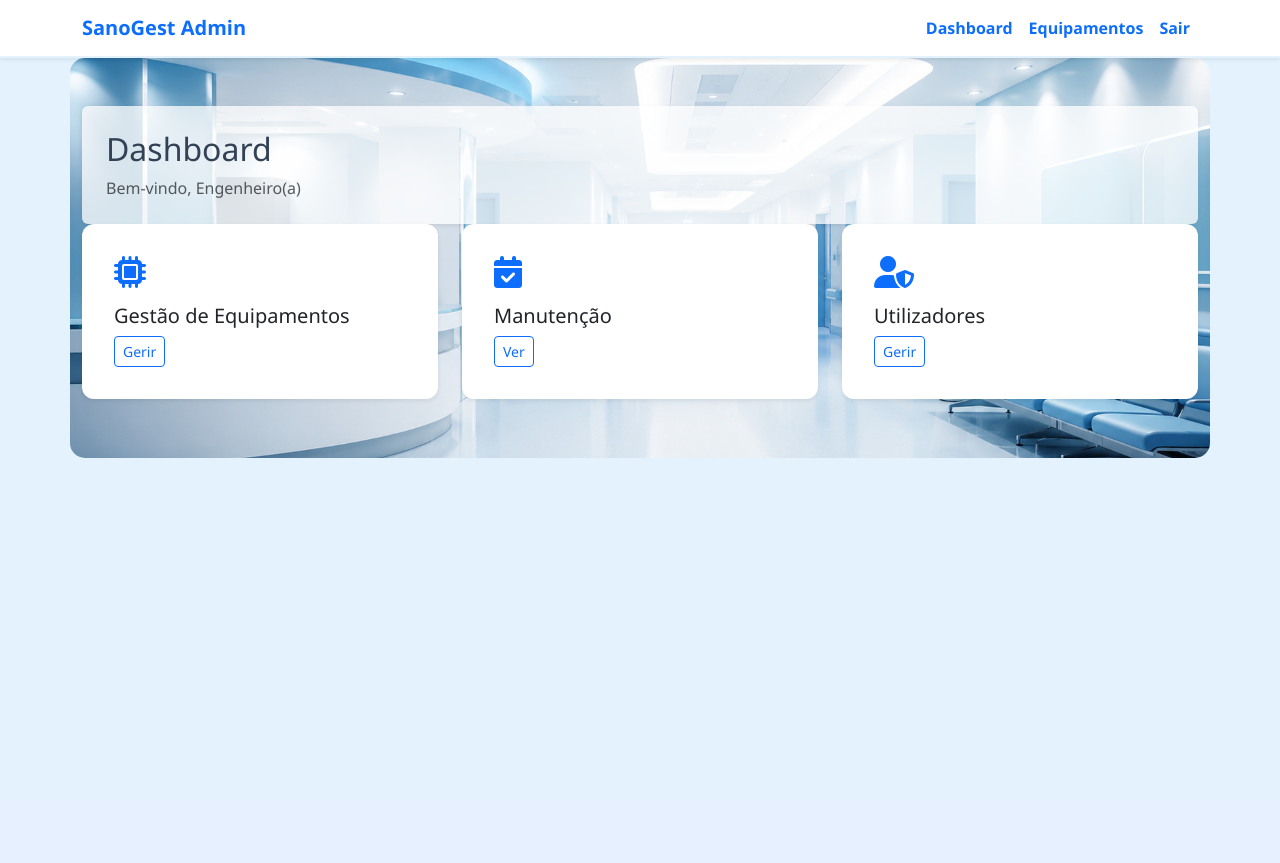
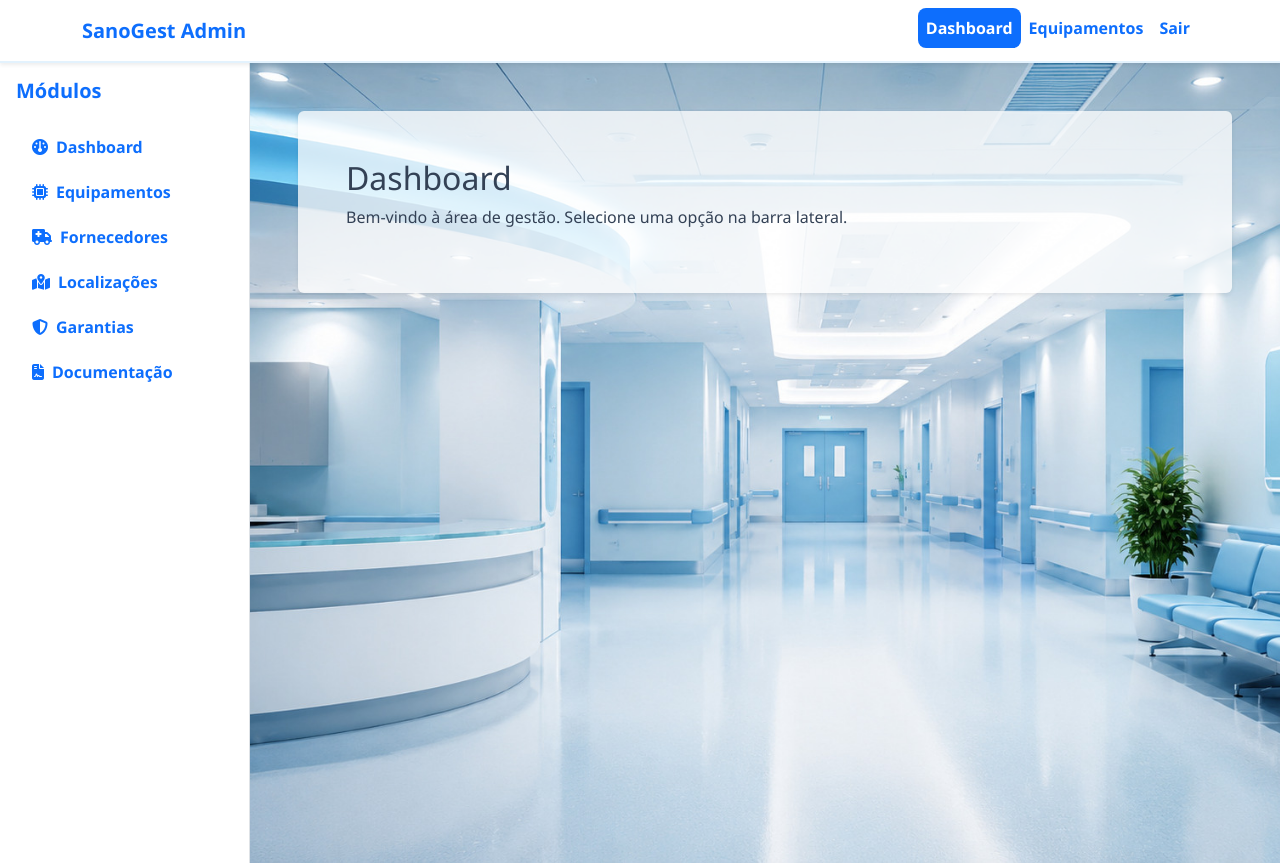
Before and after one commit to franciscopedrosacarneiro-star/SanoGest, a PHP site: page /private/index.html in a window 1280 px wide. Before the commit the page ends 458 px from the top, so only its background shows below. Run offline with PHP 8.4, Linux system fonts and the light colour scheme; some libraries are stand-ins or nearby versions.

Commit message:
Inserção de sidebar e correção de fundo e icins

```diff
--- a/assets/css/1240881.css
+++ b/assets/css/1240881.css
@@ -43,3 +43,31 @@ footer {
 
 footer .text-muted { font-size: 0.85rem; }
 footer .text-primary { text-transform: uppercase; font-size: 0.9rem; }
+/* Sidebar e Navegação */
+.nav-link {
+    transition: background-color 0.2s, color 0.2s;
+    border-radius: 8px;
+    margin-bottom: 5px;
+}
+
+.nav-link:hover {
+    background-color: #e3f2fd; /* Azul muito claro */
+    color: #0d6efd !important;
+}
+
+.nav-link.active {
+    background-color: #0d6efd;
+    color: white !important;
+}
+
+/* Opcional: esconder a barra em telemóveis */
+@media (max-width: 768px) {
+    .sidebar { display: none; }
+}
+.fundo-dashboard {
+    background-image: url('../img/fundo-hospitalar.jpg');
+    background-size: cover;
+    background-position: center;
+    background-repeat: no-repeat;
+    min-height: 100vh;
+}
--- a/private/index.html
+++ b/private/index.html
@@ -6,7 +6,7 @@
     <title>SanoGest | Painel de Administração</title>
     <link rel="stylesheet" href="../assets/css/bootstrap.min.css">
     <link rel="stylesheet" href="../assets/css/1240881.css">
-    <link rel="stylesheet" href="https://cdnjs.cloudflare.com/ajax/libs/font-awesome/6.4.0/css/all.min.css">
+    <link rel="stylesheet" href="../assets/fontawesome/all.min.css">
 
 </head>
 <body class="bg-light">
@@ -26,45 +26,30 @@
             </div>
         </div>
     </nav>
+<div class="d-flex">
+    <nav class="bg-white border-end shadow-sm" style="width: 250px; min-height: 100vh;">
+        <div class="p-3">
+            <h5 class="text-primary fw-bold mb-4">Módulos</h5>
+            <ul class="nav nav-pills flex-column mb-auto">
+                <li class="nav-item"><a href="index.html" class="nav-link text-dark"><i class="fa-solid fa-gauge me-2"></i>Dashboard</a></li>
+                <li><a href="equipamentos.html" class="nav-link text-dark"><i class="fa-solid fa-microchip me-2"></i>Equipamentos</a></li>
+                <li><a href="fornecedores.html" class="nav-link text-dark"><i class="fa-solid fa-truck-medical me-2"></i>Fornecedores</a></li>
+                <li><a href="localizacoes.html" class="nav-link text-dark"><i class="fa-solid fa-map-location-dot me-2"></i>Localizações</a></li>
+                <li><a href="garantias.html" class="nav-link text-dark"><i class="fa-solid fa-shield-halved me-2"></i>Garantias</a></li>
+                <li><a href="documentacao.html" class="nav-link text-dark"><i class="fa-solid fa-file-contract me-2"></i>Documentação</a></li>
+            </ul>
+        </div>
+    </nav>
 
-    <main class="container py-5" style="background-image: url('../assets/img/fundo-hospitalar.jpg'); background-size: cover; background-position: center; border-radius: 15px; min-height: 400px;">
+    <main class="flex-grow-1 p-5 fundo-dashboard">
+        <div class="bg-white bg-opacity-75 p-5 rounded shadow-sm"><h2>Dashboard</h2>
+        <p>Bem-vindo à área de gestão. Selecione uma opção na barra lateral.</p>
+    </div>
 
-        <div class="bg-white bg-opacity-75 p-4 rounded shadow-sm">
-    <h2>Dashboard</h2>
-            <span class="text-muted">Bem-vindo, Engenheiro(a)</span>
-        </div>
+        </main>
+</div>
 
- <div class="row g-4">
-      <div class="col-md-4">
-        <div class="card h-100 border-0 shadow-sm p-3">
-           <div class="card-body">
-            <i class="fa-solid fa-microchip fa-2x text-primary mb-3"></i>
-            <h5>Gestão de Equipamentos</h5>
-            <a href="equipamentos.html" class="btn btn-outline-primary btn-sm">Gerir</a>
-          </div>
-        </div>
-   </div>
-<div class="col-md-4">
-    <div class="card h-100 border-0 shadow-sm p-3">
-        <div class="card-body">
-            <i class="fa-solid fa-calendar-check fa-2x text-primary mb-3"></i>
-            <h5>Manutenção</h5>
-            <a href="#" class="btn btn-outline-primary btn-sm">Ver</a>
-        </div>
-    </div>
-</div>
-<div class="col-md-4">
-    <div class="card h-100 border-0 shadow-sm p-3">
-        <div class="card-body">
-            <i class="fa-solid fa-user-shield fa-2x text-primary mb-3"></i>
-            <h5>Utilizadores</h5>
-            <a href="#" class="btn btn-outline-primary btn-sm">Gerir</a>
-        </div>
-    </div>
- </div>
-</div>
-    </main>
-    <script src="../assests/js/bootstrap.bundle.min.js"></script>
+    <script src="../assets/js/bootstrap.bundle.min.js"></script>
 
 </body>
 </html>
```
Also changed, not shown: assets/fontawesome/webfonts/fa-brands-400.ttf (added), assets/fontawesome/webfonts/fa-brands-400.woff2 (added), assets/fontawesome/webfonts/fa-regular-400.ttf (added), assets/fontawesome/webfonts/fa-regular-400.woff2 (added), assets/fontawesome/webfonts/fa-solid-900.ttf (added), assets/fontawesome/webfonts/fa-solid-900.woff2 (added), assets/fontawesome/webfonts/fa-v4compatibility.ttf (added), assets/fontawesome/webfonts/fa-v4compatibility.woff2 (added).
